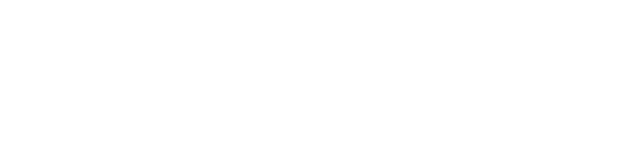
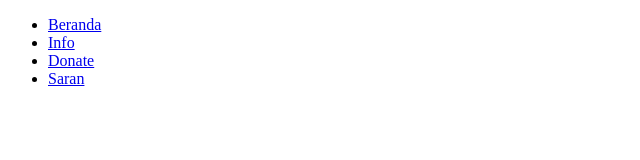
Before and after one commit to ikramwadudu/inlearn.github.io, a plain HTML site: page index.html in a window 1280 px wide. Shown: the whole page, without its empty margins (0-640 px from the left). Drawn offline with Linux system fonts and the light colour scheme.

Commit message:
Membuat Nav

```diff
--- a/index.html
+++ b/index.html
@@ -6,6 +6,13 @@
     <title>Beranda</title>
 </head>
 <body>
-
+    <nav>
+        <ul>
+            <li><a href="#">Beranda</a></li>
+            <li><a href="#">Info</a></li>
+            <li><a href="#">Donate</a></li>
+            <li><a href="#">Saran</a></li>
+        </ul>
+    </nav>
 </body>
 </html>
```
